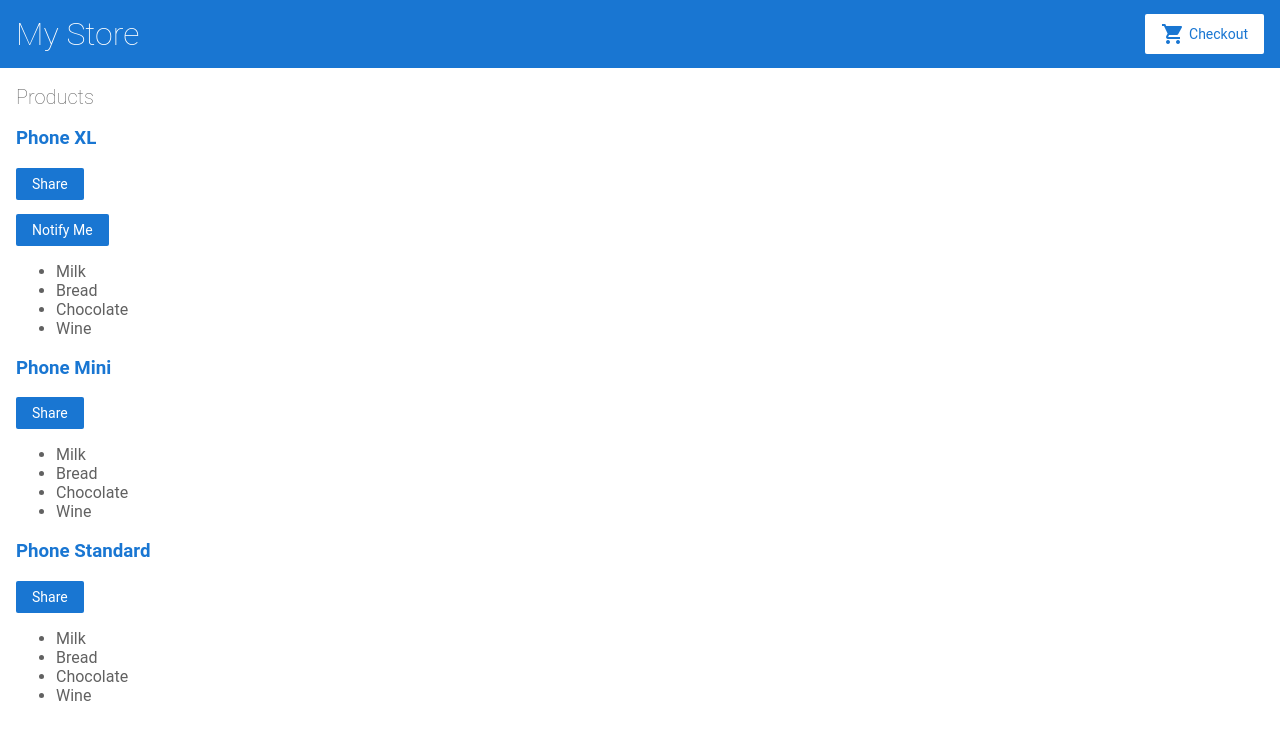
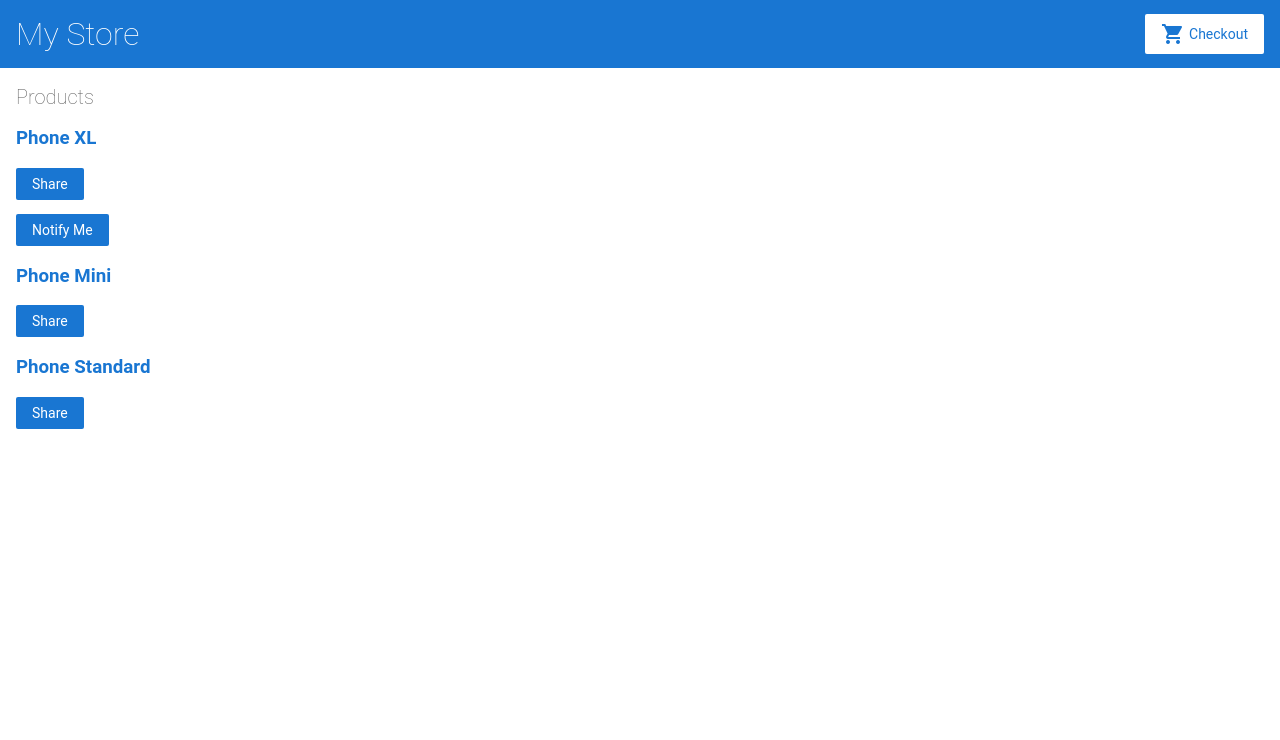
Before and after one commit to alow2438/angular-m9zpwq, an Angular app: page / in a window 1280 px wide. Shown: the top 740 px of the page. Built offline with nearby package versions, Linux system fonts and the light colour scheme.

Commit message:
deleted random list items

```diff
--- a/src/app/product-list/product-list.component.html
+++ b/src/app/product-list/product-list.component.html
@@ -11,14 +11,6 @@
 <app-product-alerts [product]="product">
 </app-product-alerts>
 
-
-  <ul>
-      <li>Milk</li>
-      <li>Bread</li>
-      <li>Chocolate</li>
-      <li>Wine</li>
-
-  </ul>
 </div>
 <!--
 Copyright Google LLC. All Rights Reserved.
```
